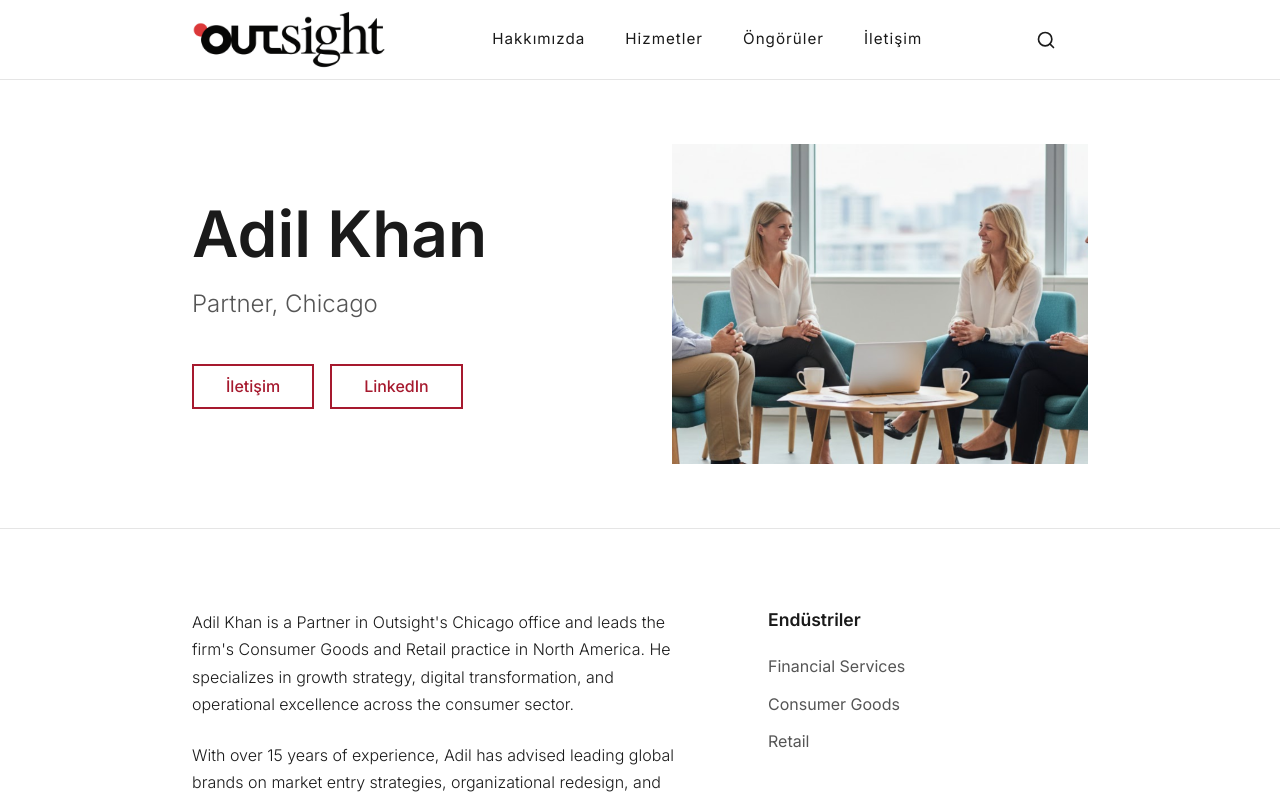
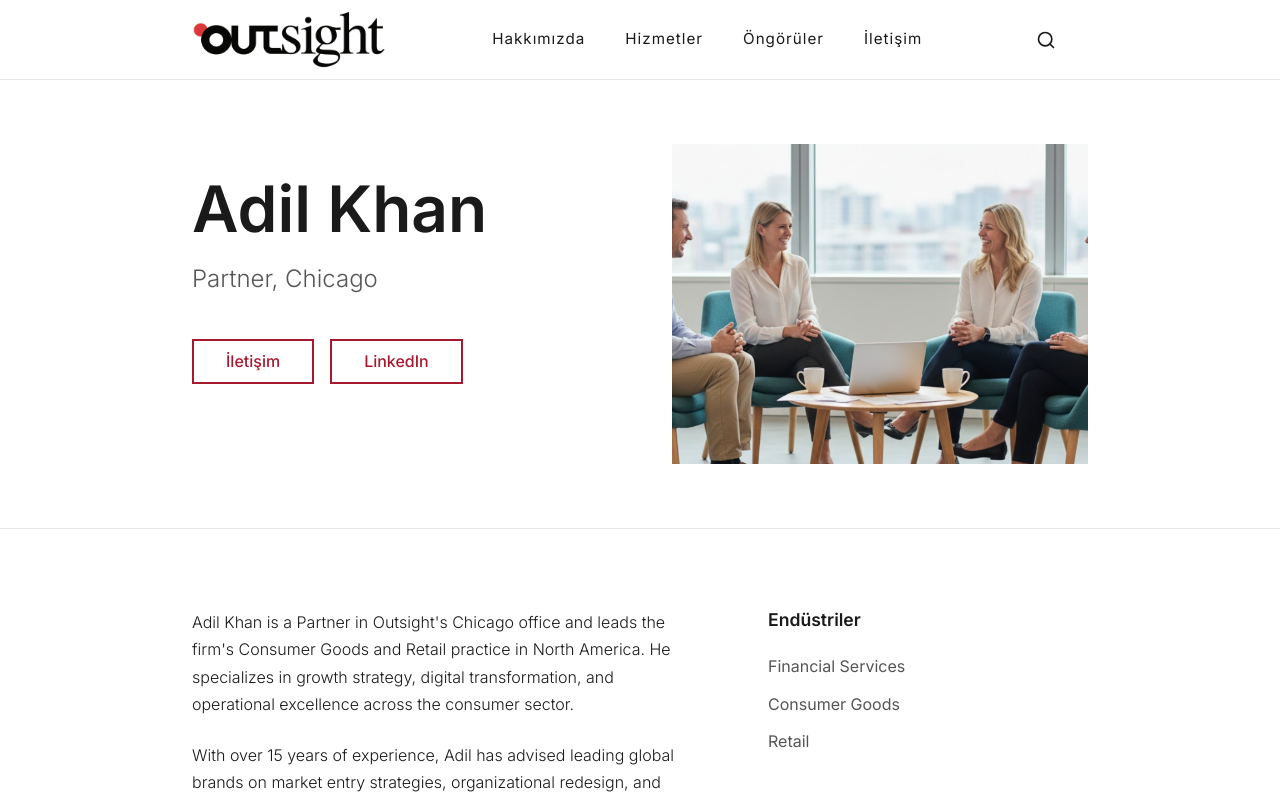
Before and after one commit to happysoldier/Outsight, a React (Vite) app: page /about/people/adil-khan in a window 1280 px wide. Shown: the top 800 px of the page. Built offline with nearby package versions, Linux system fonts and the light colour scheme; a web font is replaced by a local one.

Commit message:
Auto-update: Tue Jan 20 20:08:56 +03 2026

```diff
--- a/src/pages/PersonBio.css
+++ b/src/pages/PersonBio.css
@@ -22,6 +22,10 @@
     line-height: 1.1;
     margin-bottom: 1rem;
     color: var(--color-text-primary);
+}
+
+.hero-left {
+    margin-top: -50px;
 }
 
 .hero-title {
```
